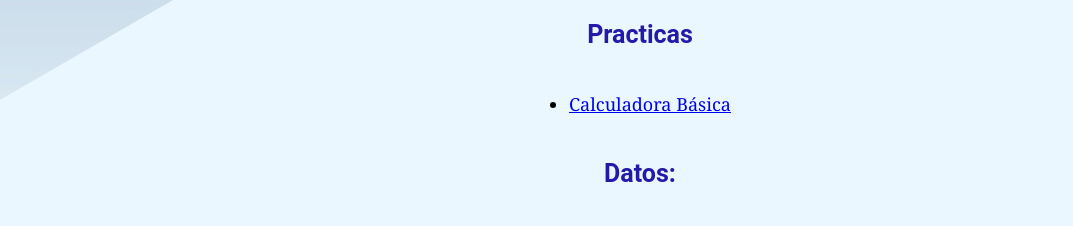
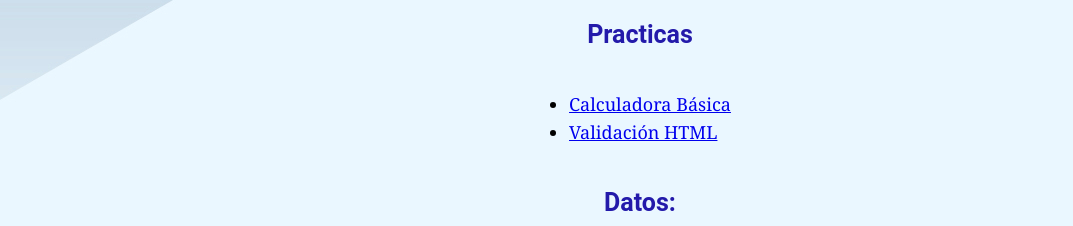
Before and after one commit to VictorGustavoVH/PracticasAppWeb, a plain HTML site: page index.html in a window 1280 px wide. Shown: the part 538-764 px from the top of the page, without its empty margins (0-1073 px from the left). Drawn offline with Linux system fonts and the light colour scheme.

Commit message:
Update index.html

```diff
--- a/index.html
+++ b/index.html
@@ -14,6 +14,7 @@
     <h2>Practicas</h2>
     <ul>
         <li><a href="./calculadorabasica/index.html">Calculadora Básica</a></li>
+        <li><a href="./ValidaciónHTML/index.html">Validación HTML</a></li>
     </ul>
     <h2>Datos:</h2>
     <ul>
```
